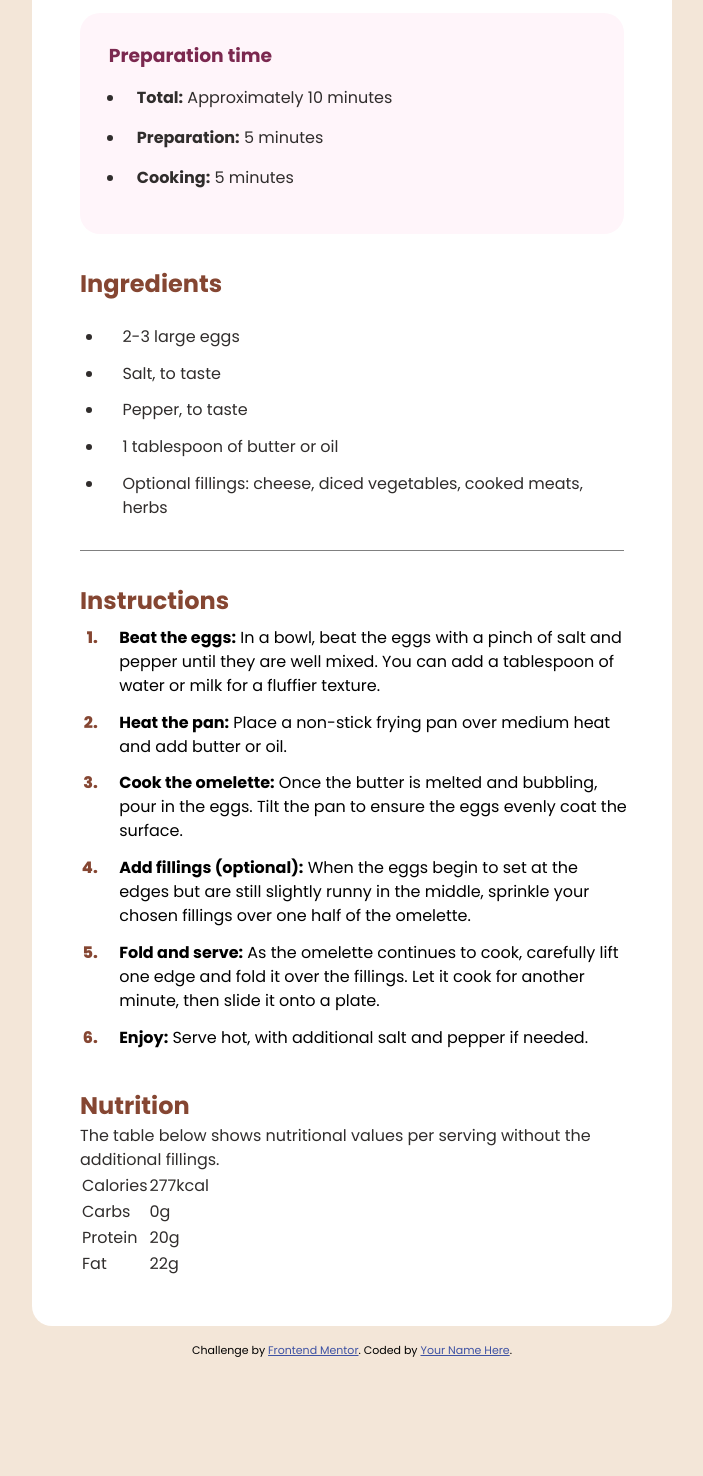
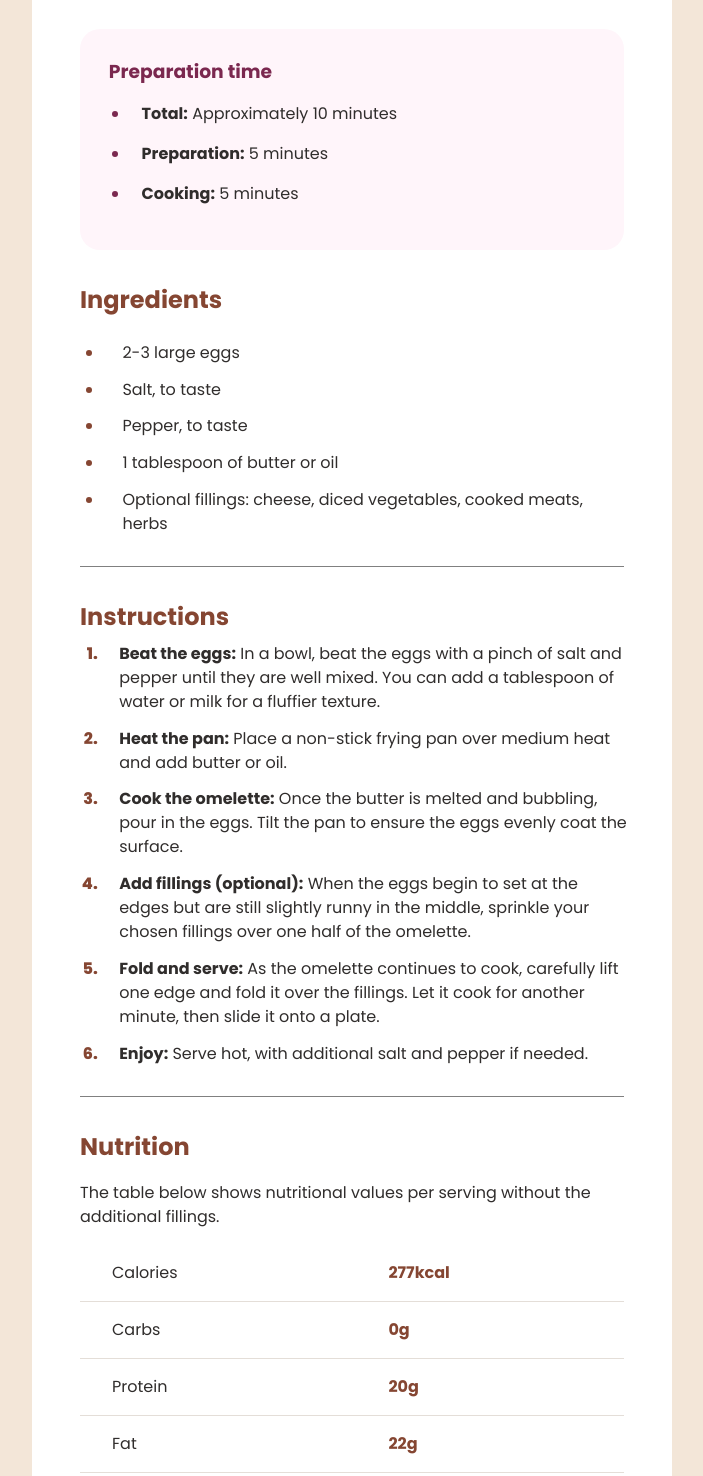
Before and after one commit to MichaElL0/Recipe-challange, a plain HTML site: page index.html in a window 1280 px wide. Shown: the part 500-1976 px from the top of the page, without its empty margins (288-991 px from the left). Before the commit the page ends 1859 px from the top, so only its background shows below. Drawn offline with Linux system fonts and the light colour scheme.

Commit message:
Add nutrition section stylings

```diff
--- a/style.css
+++ b/style.css
@@ -53,7 +53,7 @@ body {
 main {
     background-color: var(--White);
     padding: 3rem;
-    margin: 1rem;
+    margin: 2rem;
     width: 50%;
     border-radius: 20px;
     display: flex;
@@ -78,7 +78,11 @@ main {
 }
 
 .prep li {
-    margin: 1rem;
+    margin: 1rem 1.3rem;
+}
+
+.prep li::marker {
+    color: var(--Rose-800);
 }
 
 span {
@@ -94,13 +98,17 @@ h2 {
     color: var(--Brown-800);
 }
 
-.igredients {
+.igredients, .instructions {
     border-bottom: 1px solid gray;
     padding-bottom: 1.5rem;
 }
 
-.igredients li{
+.igredients li {
     padding: 0.4rem;
+}
+
+.igredients li::marker {
+    color: var(--Brown-800);
 }
 
 .igredients ul {
@@ -119,6 +127,30 @@ h2 {
 }
 
 .instructions span {
-    color: black;
+    color: var(--Stone-900);
     font-weight: 400;
 }
+
+.nutrition p {
+    margin: 1rem 0;
+}
+
+table {
+    border-collapse: collapse;
+    border-spacing: 50px;
+    width: 100%;
+    color: var(--Stone-900);
+}
+
+table td:last-child {
+    font-weight: 700;
+    color: var(--Brown-800);
+}
+
+tr {
+    border-bottom: 1px solid var(--Stone-150);
+}
+
+td {
+    padding: 1rem 2rem;
+}
```
